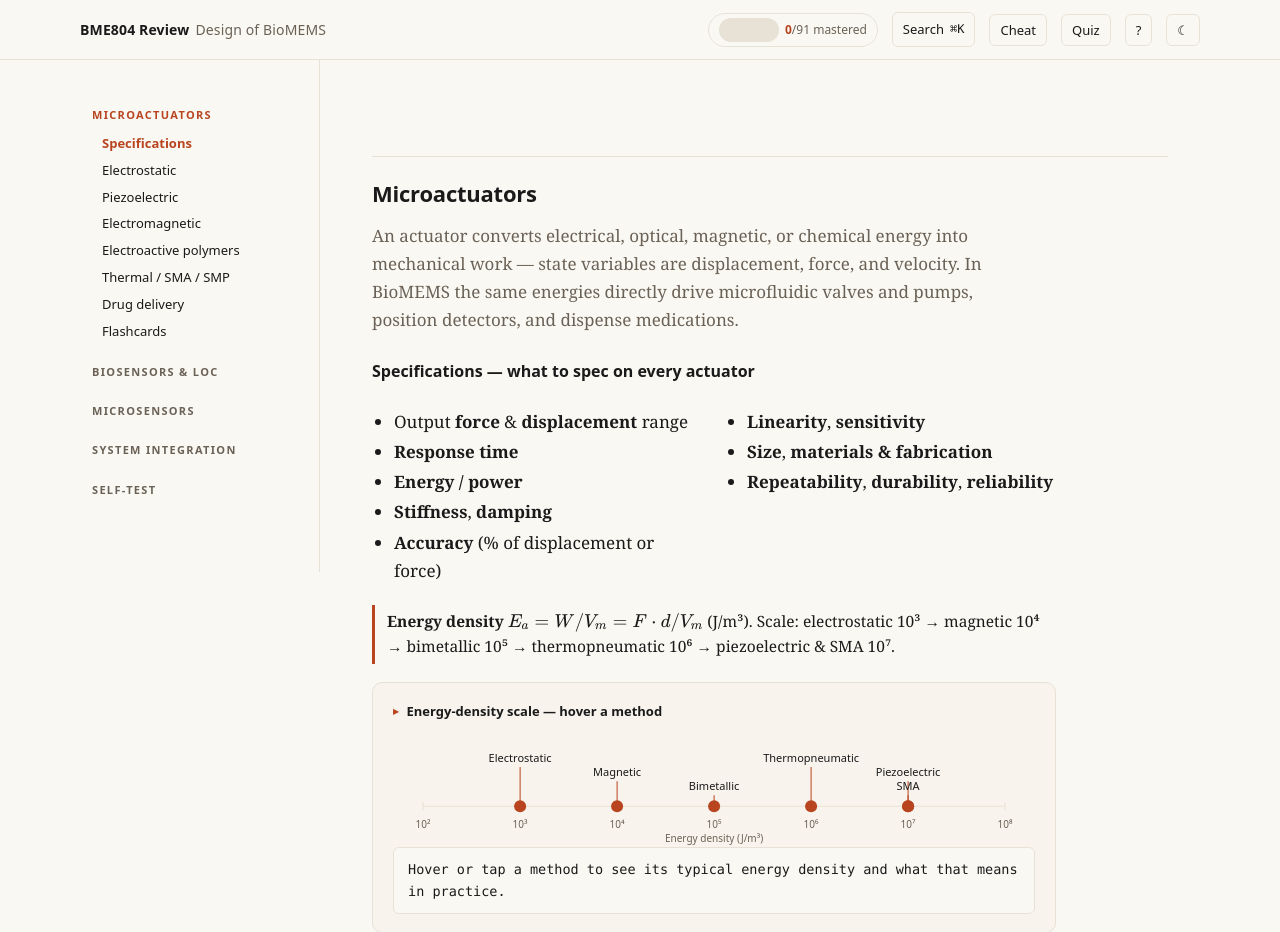
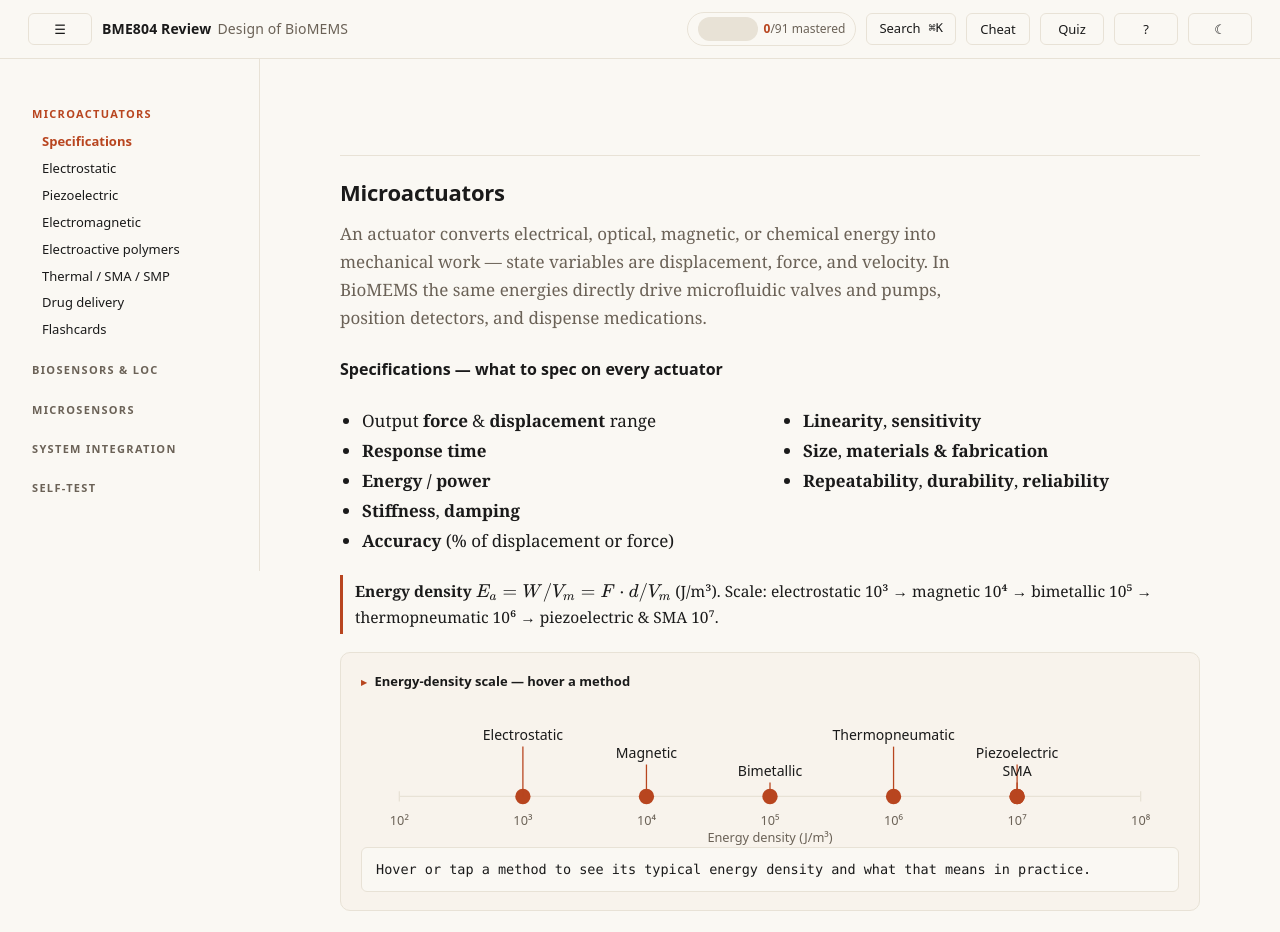
Before and after one commit to TenzinDhonyoe/bme804-review, a plain HTML site: page index.html in a window 1280 px wide. Shown: the top 932 px of the page. Drawn offline with nearby package versions, Linux system fonts and the light colour scheme.

Commit message:
Widen layout and normalize top-bar button sizes
Co-Authored-By: Claude Opus 4.7 (1M context) <noreply@anthropic.com>

```diff
--- a/index.html
+++ b/index.html
@@ -27,18 +27,18 @@ a{color:var(--accent);text-decoration:none}
 a:hover{text-decoration:underline;text-underline-offset:3px}
 
 /* Layout */
-.shell{display:grid;grid-template-columns:260px minmax(0,1fr);max-width:1160px;margin:0 auto}
+.shell{display:grid;grid-template-columns:260px minmax(0,1fr);max-width:1500px;margin:0 auto}
 @media(max-width:900px){.shell{grid-template-columns:1fr}.side{display:none}.side.open{display:block;position:fixed;inset:0;z-index:50;background:var(--paper);padding:16px 20px;overflow:auto}}
 
 /* Top bar */
 header{position:sticky;top:0;z-index:40;background:color-mix(in oklab,var(--paper) 94%,transparent);backdrop-filter:blur(8px);border-bottom:1px solid var(--rule)}
-.bar{max-width:1160px;margin:0 auto;padding:12px 20px;display:flex;align-items:center;gap:14px;font-family:var(--sans)}
+.bar{max-width:1500px;margin:0 auto;padding:12px 28px;display:flex;align-items:center;gap:10px;font-family:var(--sans)}
 .title{font-family:var(--sans);font-size:14px;font-weight:600;letter-spacing:.01em}
 .title .sub{color:var(--muted);font-weight:400;margin-left:6px}
 .bar .spacer{flex:1}
-.bar button,.bar .kbd{font-family:var(--sans);font-size:13px;background:transparent;border:1px solid var(--rule);color:var(--ink);padding:6px 10px;border-radius:6px;cursor:pointer}
+.bar button,.bar .kbd{font-family:var(--sans);font-size:13px;background:transparent;border:1px solid var(--rule);color:var(--ink);padding:0 12px;border-radius:6px;cursor:pointer;height:32px;min-width:64px;display:inline-flex;align-items:center;justify-content:center;box-sizing:border-box}
 .bar button:hover{border-color:var(--ink)}
-.kbd{color:var(--muted);display:inline-flex;align-items:center;gap:6px;cursor:pointer}
+.kbd{color:var(--muted);gap:8px}
 .kbd b{font-family:var(--mono);font-weight:500;font-size:12px}
 .menu-btn{display:none}
 @media(max-width:900px){.menu-btn{display:inline-block}}
@@ -57,7 +57,7 @@ header{position:sticky;top:0;z-index:40;background:color-mix(in oklab,var(--pape
 main > section.topic-hidden{display:none}
 
 /* Main */
-main{padding:40px 52px 120px;min-width:0}
+main{padding:40px 80px 120px;min-width:0}
 @media(max-width:900px){main{padding:24px 20px 80px}}
 .lede{max-width:68ch}
 h1{font-family:var(--sans);font-weight:700;font-size:32px;letter-spacing:-.01em;margin:0 0 8px}
@@ -67,8 +67,8 @@ p.sub{color:var(--muted);font-size:15px;margin:2px 0 0;font-family:var(--sans)}
 section > .intro{color:var(--muted);margin:2px 0 8px;max-width:68ch}
 
 /* Content blocks */
-.block{margin:14px 0;max-width:72ch}
-.block p,.block ul,.block ol{max-width:72ch}
+.block{margin:14px 0;max-width:92ch}
+.block p,.block ul,.block ol{max-width:92ch}
 .block ul{padding-left:22px;margin:8px 0}
 .block li{margin:4px 0}
 .block li b{font-weight:600}
@@ -82,16 +82,16 @@ section > .intro{color:var(--muted);margin:2px 0 8px;max-width:68ch}
 .note.warn{border-color:#c98a2b}
 .note.danger{border-color:#c0392b}
 
-table{width:100%;border-collapse:collapse;margin:12px 0;font-family:var(--sans);font-size:14px;max-width:72ch}
+table{width:100%;border-collapse:collapse;margin:12px 0;font-family:var(--sans);font-size:14px;max-width:92ch}
 th,td{text-align:left;padding:8px 10px;border-bottom:1px solid var(--rule);vertical-align:top}
 th{font-weight:600;color:var(--muted);background:transparent;border-bottom:1.5px solid var(--ink)}
 tr:hover td{background:var(--accent-soft)}
 
-.grid2{display:grid;grid-template-columns:1fr 1fr;gap:22px;max-width:72ch}
+.grid2{display:grid;grid-template-columns:1fr 1fr;gap:22px;max-width:92ch}
 @media(max-width:700px){.grid2{grid-template-columns:1fr}}
 
 /* Flashcards — click to reveal */
-.cards{display:grid;grid-template-columns:1fr 1fr;gap:10px;margin:14px 0;max-width:72ch}
+.cards{display:grid;grid-template-columns:1fr 1fr;gap:10px;margin:14px 0;max-width:92ch}
 @media(max-width:700px){.cards{grid-template-columns:1fr}}
 .fc{border:1px solid var(--rule);border-radius:6px;padding:12px 14px;cursor:pointer;background:var(--paper);font-family:var(--sans);font-size:14px;line-height:1.5}
 .fc .q{font-weight:600;color:var(--ink)}
@@ -101,7 +101,7 @@ tr:hover td{background:var(--accent-soft)}
 .fc.open .hint{visibility:hidden}
 
 /* Quiz */
-.quiz{max-width:72ch;font-family:var(--sans)}
+.quiz{max-width:92ch;font-family:var(--sans)}
 .q-item{border-bottom:1px solid var(--rule);padding:18px 0}
 .q-item:last-child{border-bottom:none}
 .q-num{color:var(--muted);font-size:13px;letter-spacing:.05em}
@@ -133,7 +133,7 @@ tr:hover td{background:var(--accent-soft)}
 
 mark{background:var(--mark);color:var(--ink);padding:0 2px}
 .hidden{display:none!important}
-footer{max-width:72ch;margin-top:80px;padding-top:18px;border-top:1px solid var(--rule);color:var(--muted);font-size:13px;font-family:var(--sans)}
+footer{max-width:92ch;margin-top:80px;padding-top:18px;border-top:1px solid var(--rule);color:var(--muted);font-size:13px;font-family:var(--sans)}
 
 /* Utilities */
 ul.tight li{margin:2px 0}
@@ -148,7 +148,7 @@ ul.tight li{margin:2px 0}
 }
 
 /* Interactive widgets */
-.lab{border:1px solid var(--rule);border-radius:10px;padding:18px 20px;margin:18px 0;max-width:72ch;background:color-mix(in oklab,var(--accent-soft) 30%,var(--paper));font-family:var(--sans)}
+.lab{border:1px solid var(--rule);border-radius:10px;padding:18px 20px;margin:18px 0;max-width:92ch;background:color-mix(in oklab,var(--accent-soft) 30%,var(--paper));font-family:var(--sans)}
 .lab h5{margin:0 0 14px;font-size:13px;font-weight:600;color:var(--ink);display:flex;align-items:center;gap:8px;text-transform:none;letter-spacing:0}
 .lab h5::before{content:"▸";color:var(--accent);font-size:11px}
 .lab .ctrls{display:grid;grid-template-columns:140px 1fr 96px;gap:10px 14px;align-items:center;font-size:13px;margin-bottom:14px}
@@ -181,7 +181,7 @@ html.dark .lab .good{color:#7ed3a7}
 .lab .legend i{width:10px;height:10px;border-radius:2px;display:inline-block}
 
 /* Retrieval prompts */
-.recall{border:1px dashed var(--rule);border-radius:8px;padding:12px 14px;margin:16px 0;max-width:72ch;font-family:var(--sans);font-size:14px;background:transparent;cursor:pointer;transition:background .15s, border-color .15s}
+.recall{border:1px dashed var(--rule);border-radius:8px;padding:12px 14px;margin:16px 0;max-width:92ch;font-family:var(--sans);font-size:14px;background:transparent;cursor:pointer;transition:background .15s, border-color .15s}
 .recall:hover{border-color:var(--accent)}
 .recall.open{border-style:solid;border-color:var(--accent);background:color-mix(in oklab,var(--accent-soft) 60%,transparent);cursor:default}
 .recall .q{color:var(--ink);font-weight:500;line-height:1.5}
@@ -207,7 +207,7 @@ html.dark .lab .good{color:#7ed3a7}
 .fc.got::after{content:"✓";position:absolute;top:8px;right:10px;color:#229954;font-weight:600;font-size:13px}
 .fc.hidden-by-filter{display:none}
 
-.deck-ctrl{display:flex;gap:10px;align-items:center;margin:10px 0 2px;font-family:var(--sans);font-size:12.5px;color:var(--muted);max-width:72ch}
+.deck-ctrl{display:flex;gap:10px;align-items:center;margin:10px 0 2px;font-family:var(--sans);font-size:12.5px;color:var(--muted);max-width:92ch}
 .deck-ctrl .count{margin-left:auto;font-family:var(--mono);font-size:12px}
 .deck-ctrl button{background:transparent;border:1px solid var(--rule);color:var(--ink);padding:4px 10px;border-radius:999px;cursor:pointer;font:inherit;font-size:12px}
 .deck-ctrl button.on{background:var(--accent);color:#fff;border-color:var(--accent)}
```
